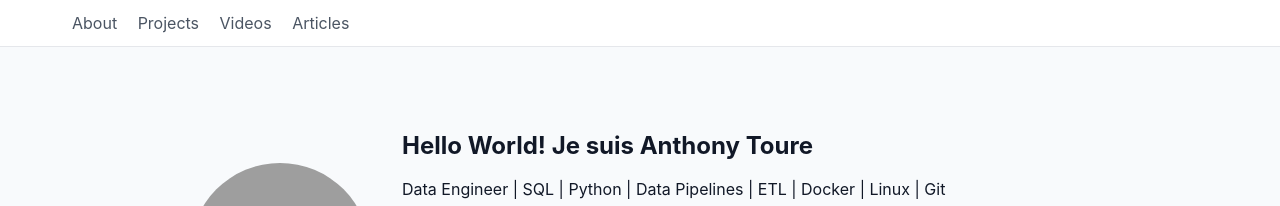
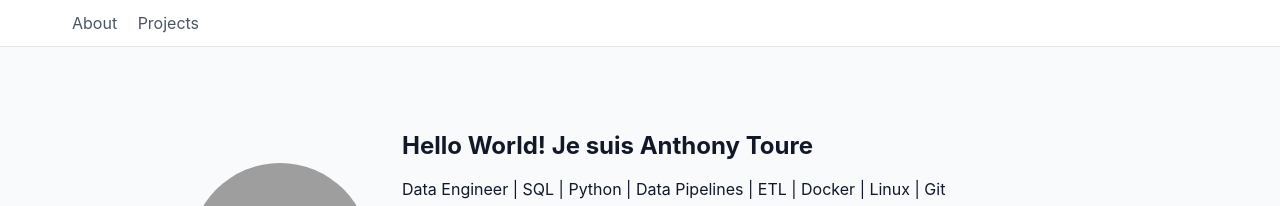
Before and after one commit to Neural-Tony/Neural-Tony.github.io, a Jekyll site: the page built from index.md, in a window 1280 px wide. Shown: the top 206 px of the page. Built offline with Jekyll 4.4.1, drawn with Linux system fonts in a browser that asks for light colours; grey boxes are pictures that could not be loaded.

Commit message:
Update default.html

```diff
--- a/_layouts/default.html
+++ b/_layouts/default.html
@@ -10,8 +10,6 @@
         <nav class="nav">
           <a href="#about">About</a>
           <a href="#projects">Projects</a>
-          <a href="#videos">Videos</a>
-          <a href="#articles">Articles</a>
         </nav>
       </div>
     </header>
```
